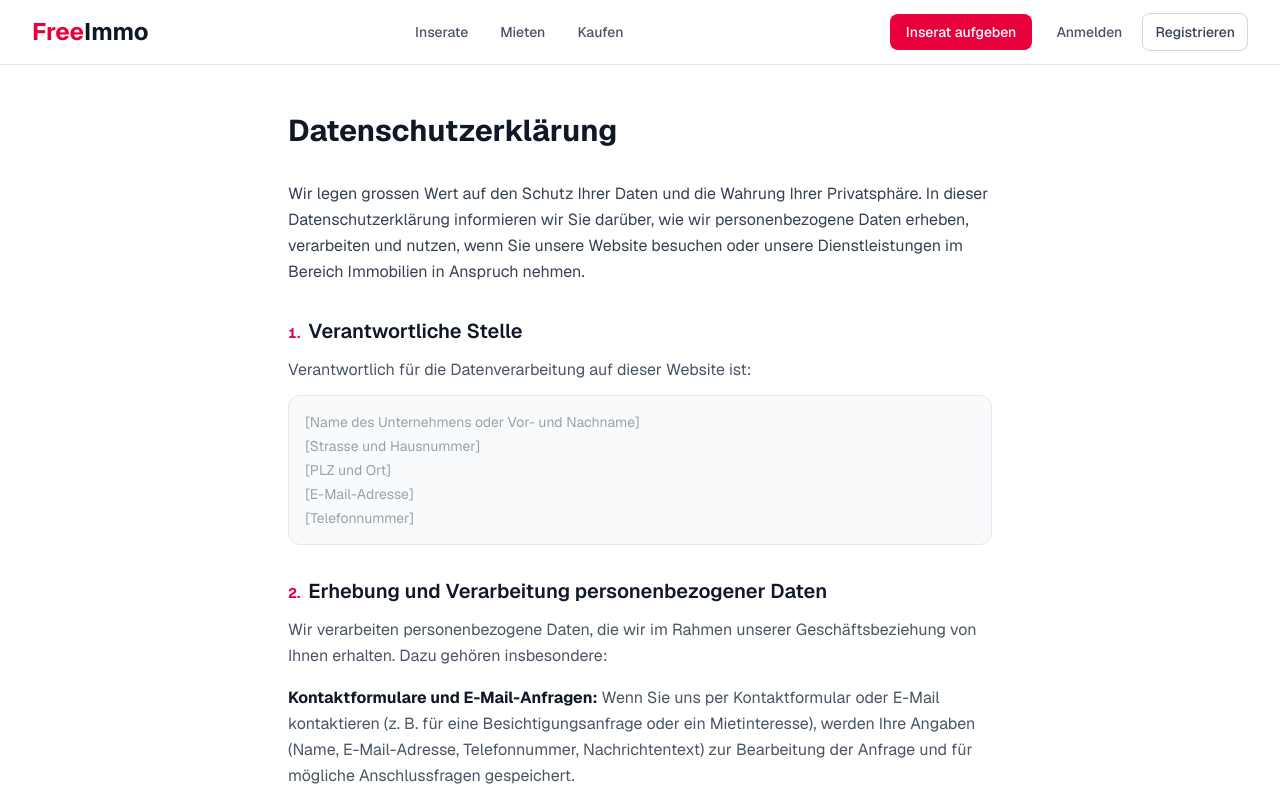
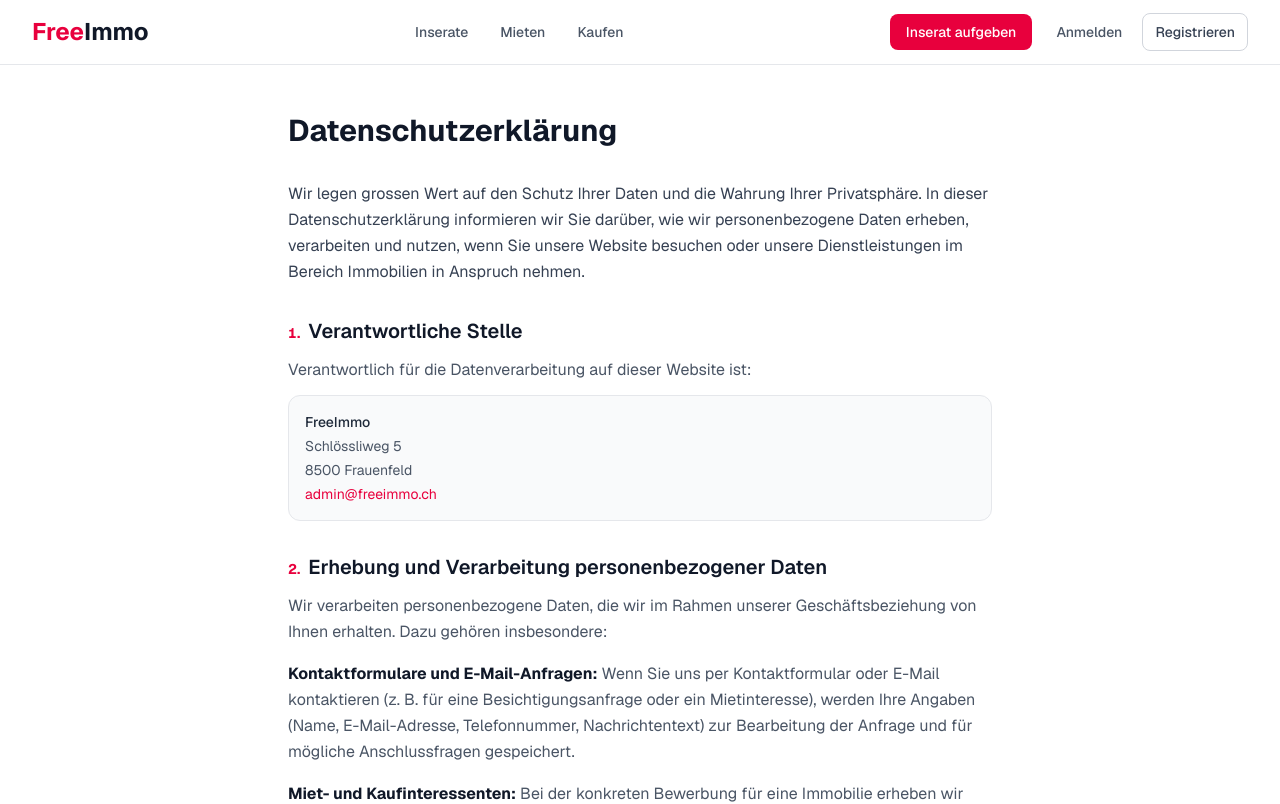
Before and after one commit to Grillkoenig/FreeImmo, a Next.js app: page /datenschutz in a window 1280 px wide. Shown: the top 804 px of the page. Built offline with nearby package versions, Linux system fonts and the light colour scheme; no server answers.

Commit message:
fix: Datenschutz – Kontaktangaben eingesetzt (FreeImmo, Frauenfeld)

```diff
--- a/app/datenschutz/page.tsx
+++ b/app/datenschutz/page.tsx
@@ -18,11 +18,14 @@ export default function DatenschutzPage() {
         <Section nr="1" titel="Verantwortliche Stelle">
           <p>Verantwortlich für die Datenverarbeitung auf dieser Website ist:</p>
           <address className="not-italic mt-3 bg-gray-50 rounded-xl p-4 text-sm space-y-1 border border-gray-200">
-            <p className="text-gray-400">[Name des Unternehmens oder Vor- und Nachname]</p>
-            <p className="text-gray-400">[Strasse und Hausnummer]</p>
-            <p className="text-gray-400">[PLZ und Ort]</p>
-            <p className="text-gray-400">[E-Mail-Adresse]</p>
-            <p className="text-gray-400">[Telefonnummer]</p>
+            <p className="font-medium text-gray-800">FreeImmo</p>
+            <p className="text-gray-600">Schlössliweg 5</p>
+            <p className="text-gray-600">8500 Frauenfeld</p>
+            <p className="text-gray-600">
+              <a href="mailto:admin@freeimmo.ch" className="hover:underline" style={{ color: 'var(--primary)' }}>
+                admin@freeimmo.ch
+              </a>
+            </p>
           </address>
         </Section>
 
```
